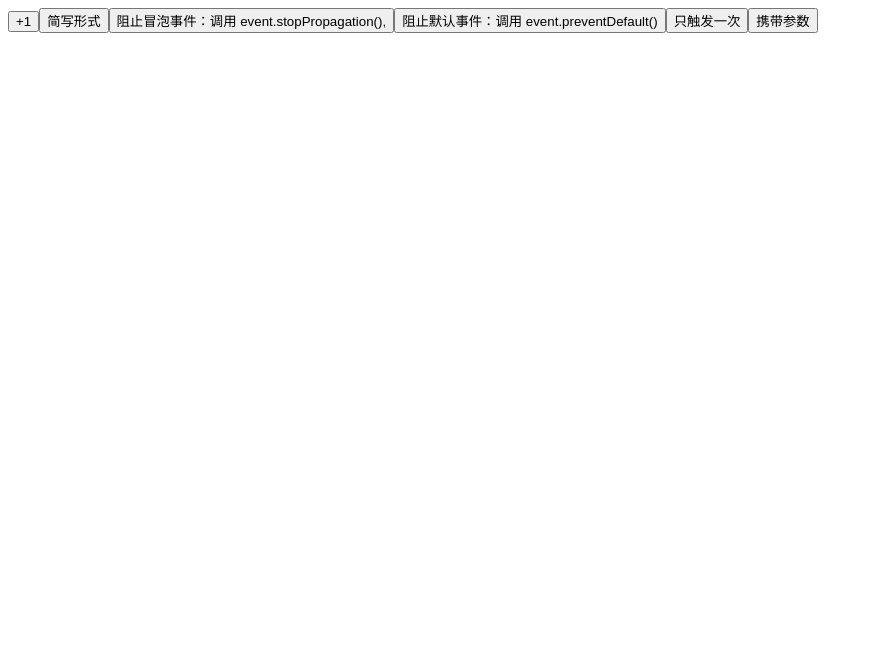
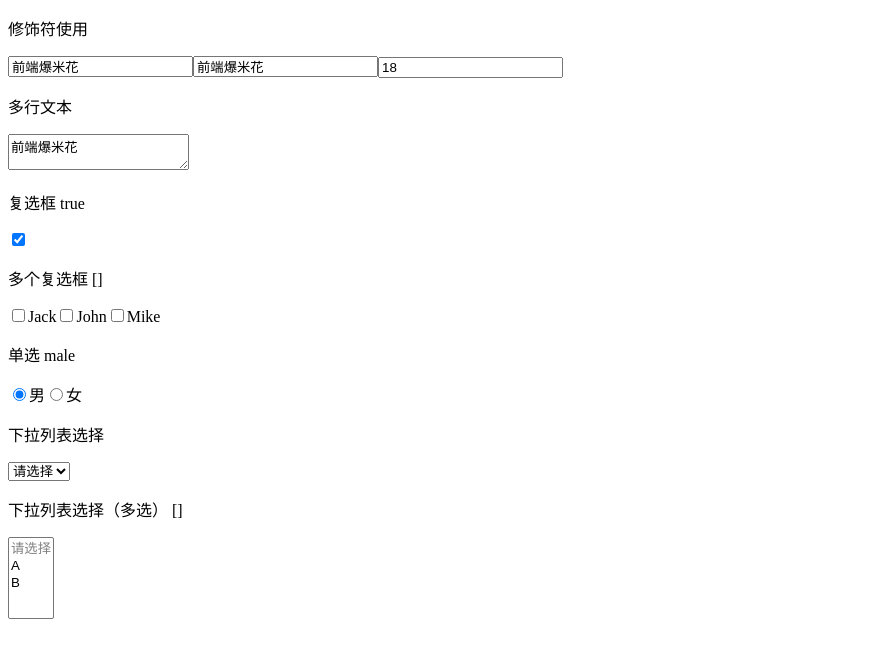
Before and after one commit to xiaopenhu/wy-vue-demo, a Vue app: page / in a window 1280 px wide. Shown: the top 658 px of the page, without its empty margins (0-873 px from the left). Built offline with nearby package versions, Linux system fonts and the light colour scheme.

Commit message:
v-model及与修饰符的使用

```diff
--- a/src/App.vue
+++ b/src/App.vue
@@ -1,35 +1,61 @@
 <template>
   <div id="app">
-    <button v-on:click="increment1">+1</button>
-    <button @click="increment1">简写形式</button>
-    <button @click.stop="increment1">阻止冒泡事件：调用 event.stopPropagation(),</button>
-    <button @click.prevent="increment1">阻止默认事件：调用 event.preventDefault()</button>
-    <button @click.once="increment1">只触发一次</button>
-    <button @click="increment2(2, $event)">携带参数</button>
+    <p>修饰符使用</p>
+    <input type="text" v-model.trim="text"/>
+    <input type="text" v-model.lazy="text"/>
+    <input type="text" v-model.number="num"/>
+
+    <p>多行文本</p>
+    <textarea v-model="text"></textarea>
+    <!-- 注意，<textarea>{{desc}}</textarea> 是不允许的！！！ -->
+
+    <p>复选框 {{checked}}</p>
+    <input type="checkbox" v-model="checked"/>
+
+    <p>多个复选框 {{checkedNames}}</p>
+    <input type="checkbox" id="jack" value="Jack" v-model="checkedNames">
+    <label for="jack">Jack</label>
+    <input type="checkbox" id="john" value="John" v-model="checkedNames">
+    <label for="john">John</label>
+    <input type="checkbox" id="mike" value="Mike" v-model="checkedNames">
+    <label for="mike">Mike</label>
+
+    <p>单选 {{gender}}</p>
+    <input type="radio" id="male" value="male" v-model="gender"/>
+    <label for="male">男</label>
+    <input type="radio" id="female" value="female" v-model="gender"/>
+    <label for="female">女</label>
+
+    <p>下拉列表选择 {{selected}}</p>
+    <select v-model="selected">
+      <option disabled value="">请选择</option>
+      <option>A</option>
+      <option>B</option>
+    </select>
+
+    <p>下拉列表选择（多选） {{selectedList}}</p>
+    <select v-model="selectedList" multiple>
+      <option disabled value="">请选择</option>
+      <option>A</option>
+      <option>B</option>
+    </select>
   </div>
 </template>
 <script>
 export default {
   data () {
     return {
+      text: '前端爆米花',
+      num: 18,
+
+      checked: true,
+      checkedNames: [],
+
+      gender: 'male',
+
+      selected: '',
+      selectedList: []
     }
-  },
-  methods: {
-    increment1 (event) {
-      console.log(event) // 是原生的 event 对象
-    },
-    increment2 (val, event) {
-      console.log(event, val)
-    },
-    loadHandler () {
-      console.log('do some thing')
-    }
-  },
-  mounted () {
-    window.addEventListener('load', this.loadHandler)
-  },
-  beforeDestroy () {
-    window.removeEventListener('load', this.loadHandler)
   }
 }
 </script>
```
